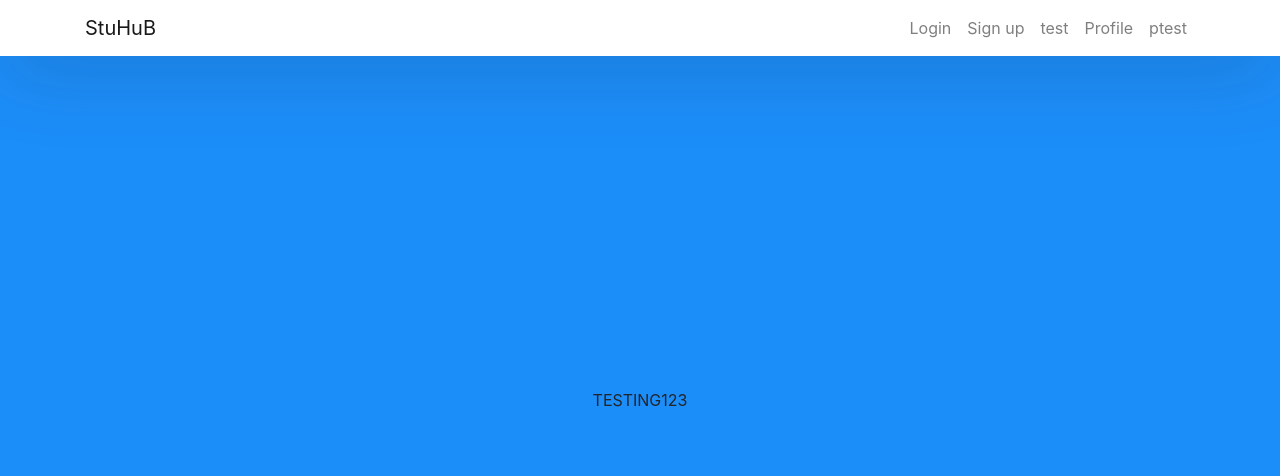
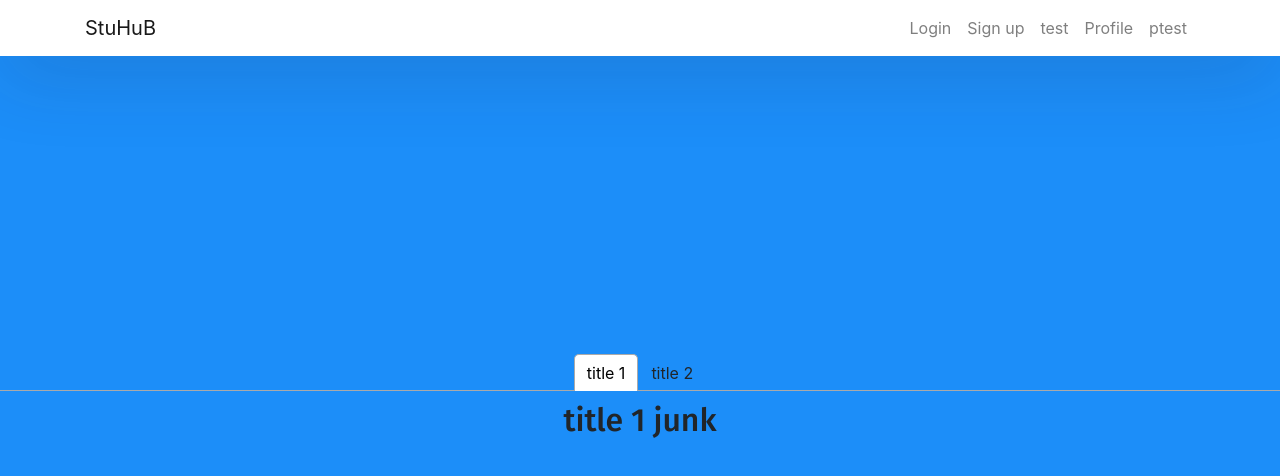
Before and after one commit to jtagaca/StuHub_Public, a React (Create React App) app in the folder client/: page /ptest in a window 1280 px wide. Shown: the top 476 px of the page. Built offline with nearby package versions, Linux system fonts and the light colour scheme.

Commit message:
added react-tabs package

```diff
--- a/client/src/components/ptest.js
+++ b/client/src/components/ptest.js
@@ -8,11 +8,23 @@
 import Formb from "react-bootstrap/Form";
 import Carousel from "react-bootstrap/Carousel";
 import "./gg.css";
+import { Tab, Tabs, TabList, TabPanel } from 'react-tabs';
+import 'react-tabs/style/react-tabs.css';
+
 function ptest() {
   return (
-    <div>
-        TESTING123
-    </div>
+    <Tabs>
+        <TabList>
+            <Tab>title 1</Tab>
+            <Tab>title 2</Tab>
+        </TabList>
+        <TabPanel>
+            <h2>title 1 junk</h2>
+        </TabPanel>
+        <TabPanel>
+            <h2>title 2 junk</h2>
+        </TabPanel>
+    </Tabs>
   );
 }
 export default ptest;
```
Also changed, not shown: 1 other file (tests, documents, lock files or other folders).
